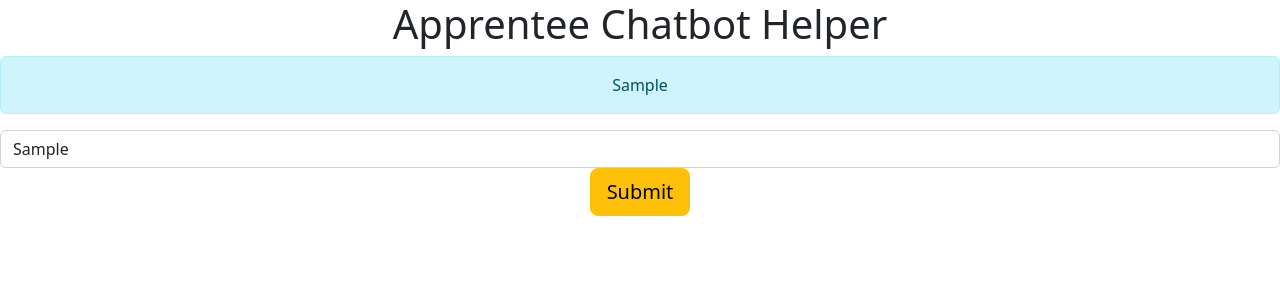
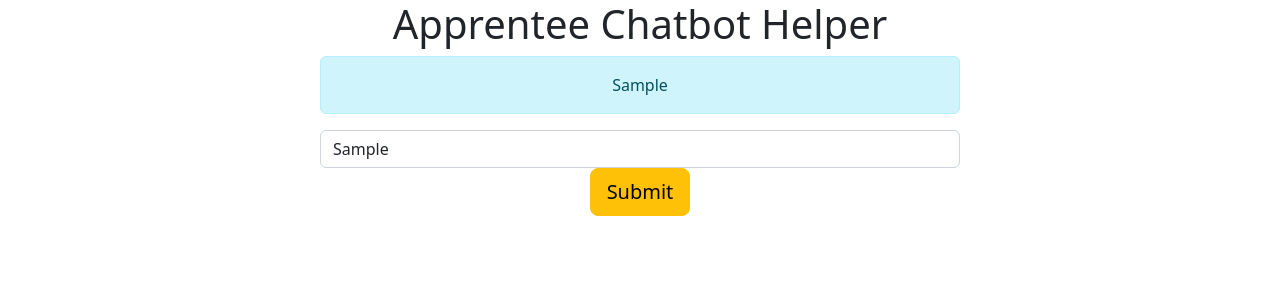
Before and after one commit to EduardoAquinta/ApprenteeHelperBot, a React (Create React App) app: page / in a window 1280 px wide. Both pictures are taken after typing "Sample" into the empty fields and a click on the button "Submit". Shown: the top 300 px of the page. Built offline with nearby package versions, Linux system fonts and the light colour scheme; no server answers.

Commit message:
Added change colour for odds/even, added new line, added error messages

```diff
--- a/src/App.css
+++ b/src/App.css
@@ -1,5 +1,8 @@
 .App {
   text-align: center;
+  width: 50%;
+  margin: 0 auto;
+  white-space: pre-wrap;
 }
 
 .App-logo {
--- a/src/App.js
+++ b/src/App.js
@@ -5,7 +5,7 @@ import ChatBot from './Components/ChatBot'
 
 function App() {
   return (
-    <div className="App">
+    <div className="App" >
       <Header />
       <ChatBot />
 
--- a/src/Components/ChatBot.jsx
+++ b/src/Components/ChatBot.jsx
@@ -1,4 +1,4 @@
-import { useState, useEffect } from "react";
+import { useState, useEffect, useRef } from "react";
 import ChatOutput from "./molecules/ChatOutput";
 import ChatInput from "./molecules/ChatInput";
 const apiURL = process.env.REACT_APP_API_KEY
@@ -9,7 +9,8 @@ export default function ChatBot() {
   const [inputEnabled, setInputEnabled] = useState(true);
   const [buttonEnabled, setButtonEnabled] = useState( true);
   const [messages, setMessages] = useState ([]);
-  const [userLastMessage, setUserLastMessage] = useState(false)
+  const [userLastMessage, setUserLastMessage] = useState(false);
+  const [apiError, setApiError] = useState(false);
 
 
   useEffect(() => {
@@ -40,15 +41,21 @@ export default function ChatBot() {
               .then((data) => {
                   console.log(data)
                   const prevmessages = [...messages];
-                  prevmessages.push(data.choices[0].text);
+                  if (data.hasOwnProperty('error')) {
+                      prevmessages.push(data.error.message);
+                      setApiError(true);
+                  } else {
+                      prevmessages.push(data.choices[0].text.substring(2));
+                  }
                   setMessages(prevmessages);
                   setInput("")
               })
-              // .catch((error) =>{
-              // console.log(`Error: ${error.choices[0].text}`) })
+              .catch((error) =>{
+              console.log(`Error: ${error.message}`) })
               .finally(() => {
               setInputEnabled(true);
-                  setButtonEnabled(true);
+              setButtonEnabled(true);
+              setApiError(false);
           })
 
           setUserLastMessage(false)
@@ -56,10 +63,15 @@ export default function ChatBot() {
       }
   }, [messages, userLastMessage]);
 
+    const messagesEndRef = useRef(null);
+    const scrollToBottom = () => {
+        messagesEndRef.current?.scrollIntoView({ behavior: "smooth" });
+    };
+    useEffect(scrollToBottom, [messages]);
 
   return (
       <>
-          <ChatOutput messages={messages}/>
+          <ChatOutput apiError={apiError} messages={messages}/>
           <ChatInput userLastMessage={userLastMessage}
                      setUserLastMessage={setUserLastMessage}
                      setInput={setInput}
--- a/src/Components/atoms/ChatMessage.jsx
+++ b/src/Components/atoms/ChatMessage.jsx
@@ -2,15 +2,11 @@ import Alert from "react-bootstrap/Alert";
 
 function ChatMessage(props) {
 
-    return (
-        <Alert variant='info'>
-            {props.message}
-        </Alert>
-    );
+        return (
+            <Alert variant={props.variant}>
+                {props.message}
+            </Alert>
+        )
 }
-// [['user', 'message'], ['gpt', 'response']]
-// {
-//      'user': 'message',
-//      'gpt': 'message'
-// }
+
 export default ChatMessage;
--- a/src/Components/molecules/ChatOutput.jsx
+++ b/src/Components/molecules/ChatOutput.jsx
@@ -5,7 +5,14 @@ function ChatOutput(props) {
     return (
         <div className='chat-container'>
             {props.messages.map((message, index) => {
-                return <ChatMessage key={index} message={message} />
+                let variantType = 'info';
+                if (index % 2 !== 0) {
+                    variantType = 'warning';
+                }
+                if (props.apiError === true) {
+                    variantType = 'danger';
+                }
+                return <ChatMessage variant={variantType} key={index} message={message} />
             })}
         </div>
     )
```
